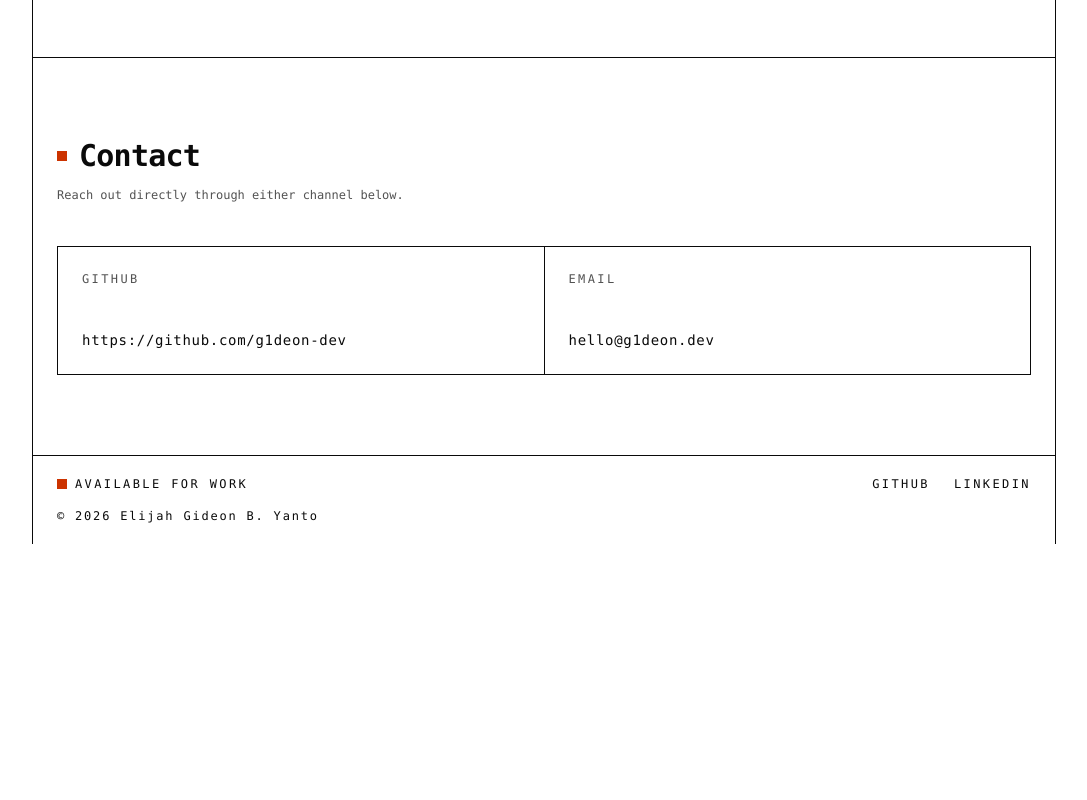
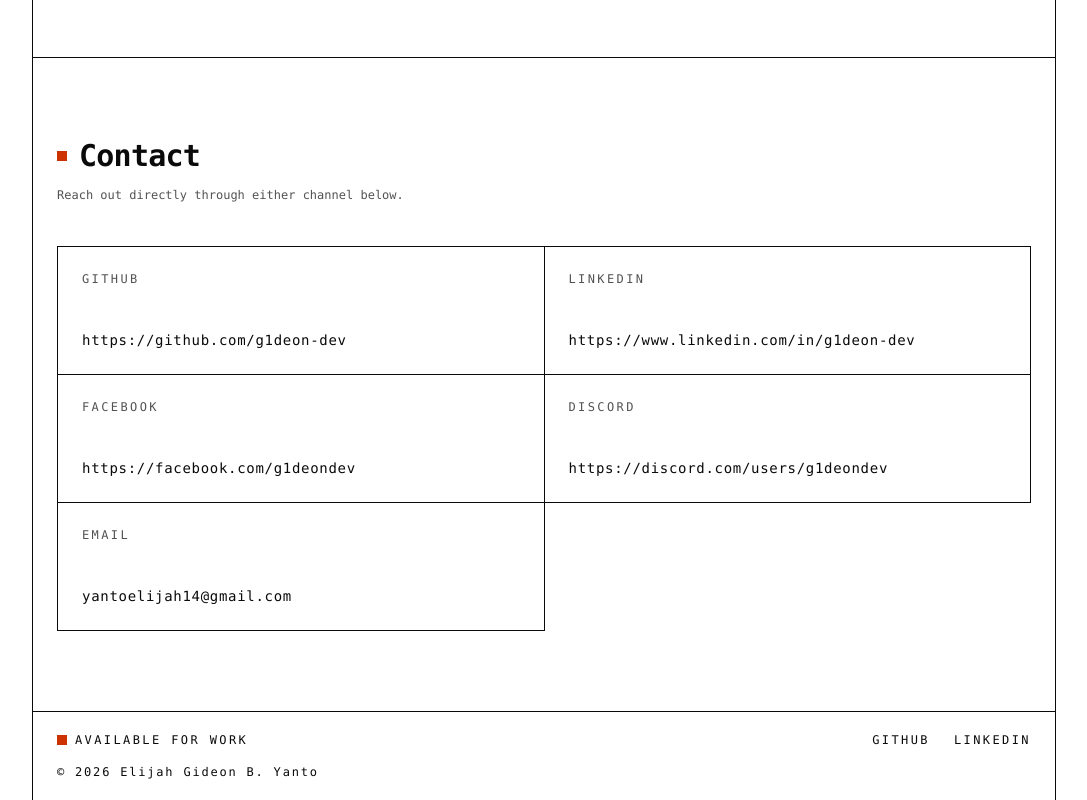
Before and after one commit to g1deon-dev/official-dev-portfolio, a Next.js app: page / in a window 1280 px wide. Shown: the part 1552-2352 px from the top of the page, without its empty margins (96-1183 px from the left). Before the commit the page ends 2096 px from the top, so only its background shows below. Built offline with nearby package versions, Linux system fonts and the light colour scheme.

Commit message:
feat: expand contact links with LinkedIn, Facebook, Discord and set real email

```diff
--- a/components/Contact.tsx
+++ b/components/Contact.tsx
@@ -3,6 +3,9 @@ import { SITE } from "@/lib/site";
 
 const LINKS: readonly { label: string; href: string }[] = [
   { label: "GitHub", href: SITE.github },
+  { label: "LinkedIn", href: SITE.linkedin },
+  { label: "Facebook", href: SITE.facebook },
+  { label: "Discord", href: SITE.discord },
   { label: "Email", href: `mailto:${SITE.email}` },
 ];
 
@@ -23,8 +26,8 @@ export default function Contact(): ReactElement {
           <a
             key={link.label}
             href={link.href}
-            target={link.label === "GitHub" ? "_blank" : undefined}
-            rel={link.label === "GitHub" ? "noreferrer" : undefined}
+            target={link.href.startsWith("mailto:") ? undefined : "_blank"}
+            rel={link.href.startsWith("mailto:") ? undefined : "noreferrer"}
             className="flex min-h-32 flex-col justify-between border-b border-r border-foreground p-6 hover:text-accent"
           >
             <span className="text-xs uppercase tracking-[0.2em] opacity-70">
--- a/lib/site.ts
+++ b/lib/site.ts
@@ -7,5 +7,7 @@ export const SITE = {
     "Portfolio of Elijah Gideon B. Yanto (g1deon-dev), a software developer building web applications, developer tooling, and back-end systems.",
   github: "https://github.com/g1deon-dev",
   linkedin: "https://www.linkedin.com/in/g1deon-dev",
-  email: "hello@g1deon.dev",
+  facebook: "https://facebook.com/g1deondev",
+  discord: "https://discord.com/users/g1deondev",
+  email: "yantoelijah14@gmail.com",
 } as const;
```
